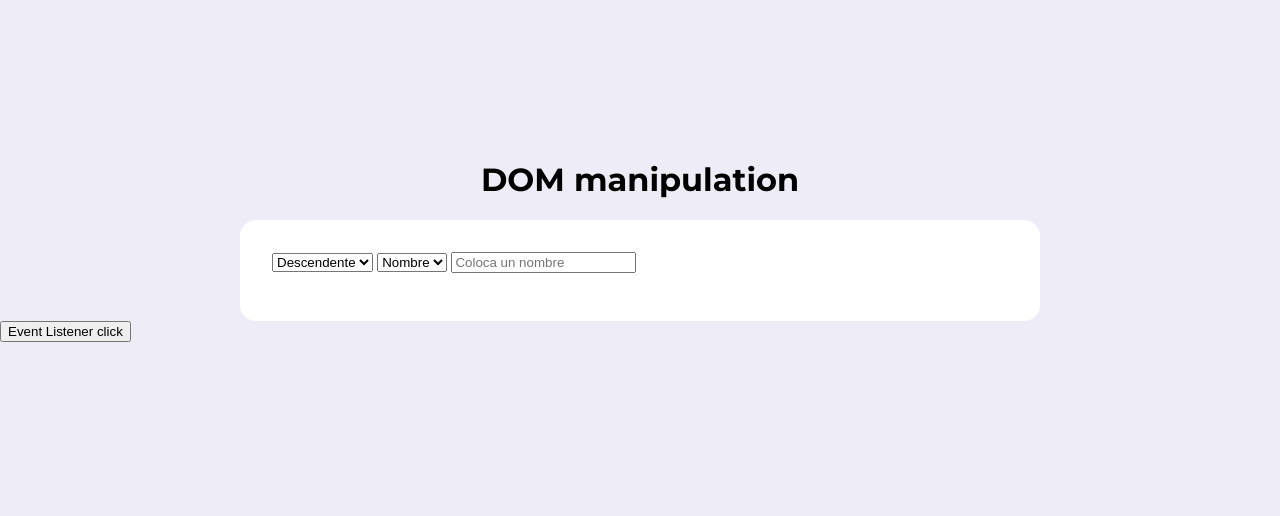
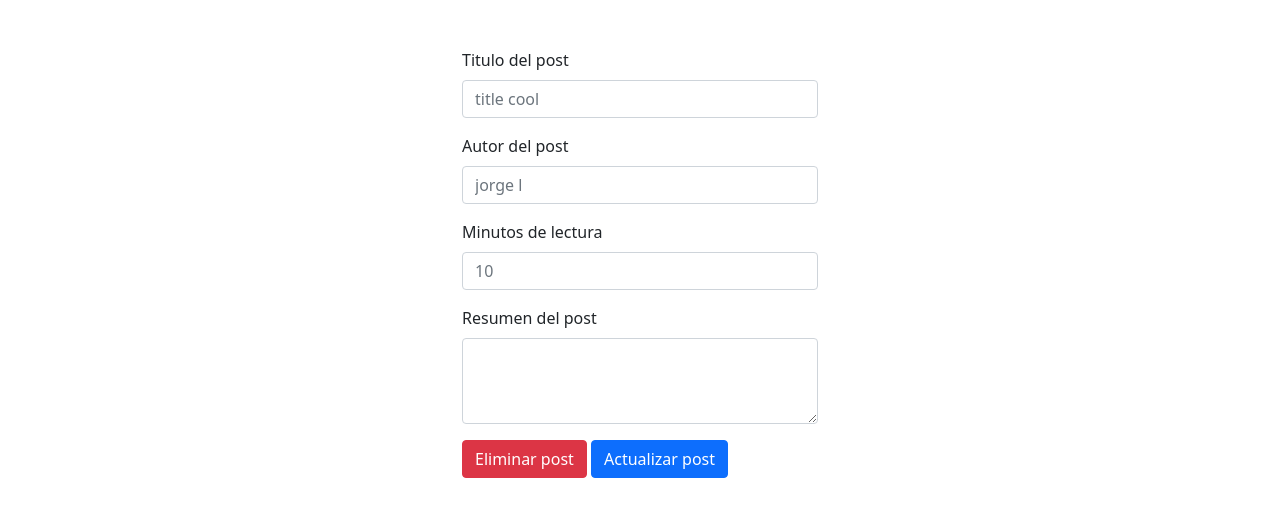
Before and after one commit to Erik0593/JavaScript_15g, a plain HTML site: page index.html in a window 1280 px wide. Drawn offline with nearby package versions, Linux system fonts and the light colour scheme; files that its build step writes are made by us from their sources.

Commit message:
clase 22

```diff
--- a/index.html
+++ b/index.html
@@ -4,65 +4,41 @@
     <meta charset="UTF-8">
     <meta http-equiv="X-UA-Compatible" content="IE=edge">
     <meta name="viewport" content="width=device-width, initial-scale=1.0">
-    <title>DOM</title>
-
-    <link rel="stylesheet" href="assets/css/styles.css">
-    <link rel="preconnect" href="https://fonts.googleapis.com">
-    <link rel="preconnect" href="https://fonts.gstatic.com" crossorigin>
-    <link href="https://fonts.googleapis.com/css2?family=Montserrat:wght@400;700&display=swap" rel="stylesheet">
+    <title>Update Post</title>
+    <link href="https://cdn.jsdelivr.net/npm/bootstrap@5.1.3/dist/css/bootstrap.min.css" rel="stylesheet" integrity="sha384-1BmE4kWBq78iYhFldvKuhfTAU6auU8tT94WrHftjDbrCEXSU1oBoqyl2QvZ6jIW3" crossorigin="anonymous">
 </head>
-<body >
-
-    <h1
-        id="head__title"
-        data-title="DOM"
-        data-level="4"
-    >DOM manipulation</h1>
-
-
-
-
-    <!-- <p> Insert before()</p>
-    <ul id="menuInsertBefore">
-        <li id="beforeItem">Services</li>
-        <li>About</li>
-        <li>Contact</li>
-    </ul>
-    <form action="">
-        <input type="text" id="username" placeholder="nombre original" onfocusin="focusInInput()" onfocusout="focusOutInput()">
-        <input type="text" id="usernamereversed" placeholder="nombre al reves" >
-        <button type="button" onclick="reverseUser()" >reversed!</button>
-    </form>
-    <input type="text" id="name__city" placeholder="Coloca una ciudad" onkeyup="filterCity()">
-    <ul id="listCity">
-
-    </ul> -->
-
-    <form action="" class="form__filter">
-
-        <select name="" id="orderFilter">
-            <option value="desc">Descendente</option>
-            <option value="asc">Ascendente</option>
-        </select>
-
-        <select name="" id="filterby">
-            <option value="name">Nombre</option>
-            <option value="age">Edad</option>
-            <option value="city">Ciudad</option>
-        </select>
-        <input type="text" id="name__koder"
-        placeholder="Coloca un nombre">
-        <ul id="listKoders">
-
-        </ul>
-    </form>
-
-    <button id="button__eventListener">Event Listener click</button>
-
-
-
-
-    <script src="/assets/js/eventlistener.js"></script>
-
+<body>
+    <div class="container">
+        <div class="row d-flex justify-content-center mt-5">
+            <div class="col-12 col-md-4">
+                <form action="" method="POST">
+                    <div class="alert alert-success d-none" id="alert__response" role="alert">
+                        Post actualizado exitosamente
+                    </div>
+                    <div class="mb-3">
+                        <label for="title" class="form-label">Titulo del post</label>
+                        <input type="text" class="form-control" id="title" placeholder="title cool">
+                    </div>
+                    <div class="mb-3">
+                        <label for="author" class="form-label">Autor del post</label>
+                        <input type="text" class="form-control" id="author" placeholder="jorge l">
+                    </div>
+                    <div class="mb-3">
+                        <label for="timetoread" class="form-label">Minutos de lectura</label>
+                        <input type="text" class="form-control" id="timetoread" placeholder="10">
+                    </div>
+                    <div class="mb-3">
+                        <label for="resume" class="form-label">Resumen del post</label>
+                        <textarea class="form-control" id="resume" rows="3"></textarea>
+                    </div>
+                    <div class="mb-3">
+                        <button type="button" class="btn btn-danger" id="delete__post">Eliminar post</button>
+                        <button type="button" class="btn btn-primary" id="update__post">Actualizar post</button>
+                    </div>
+                </form>
+            </div>
+        </div>
+    </div>
+    <script src="/assets/js/updatepost.js"></script>
 </body>
 </html>
```
Also changed, not shown: assets/js/prueba.js (added, +24 -0 lines), assets/js/prueba2.js (added, +76 -0 lines), 1 other file.
